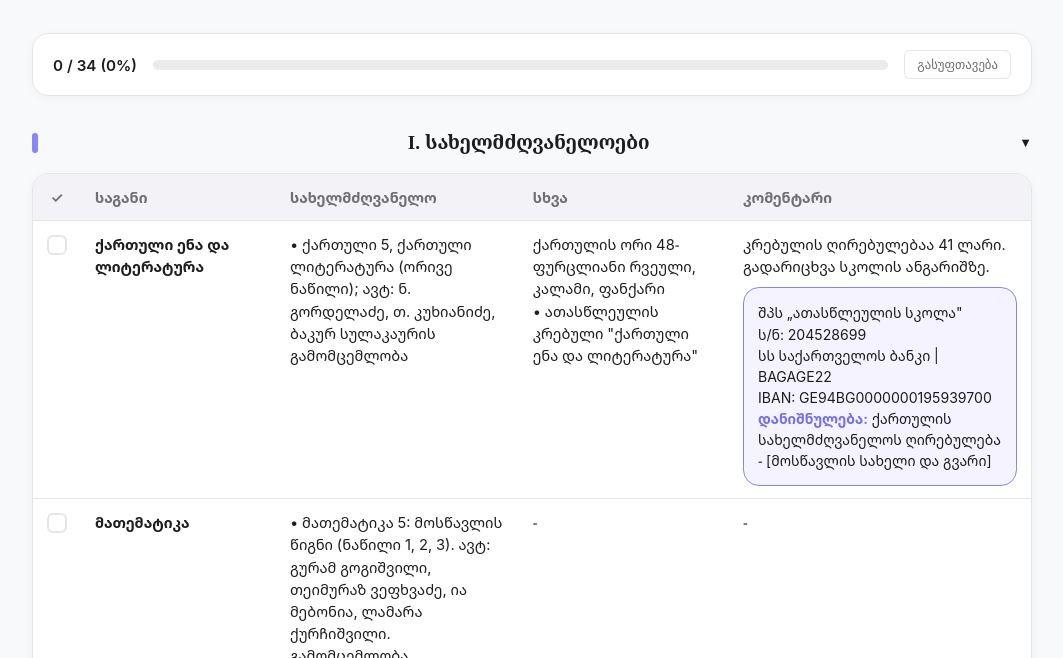
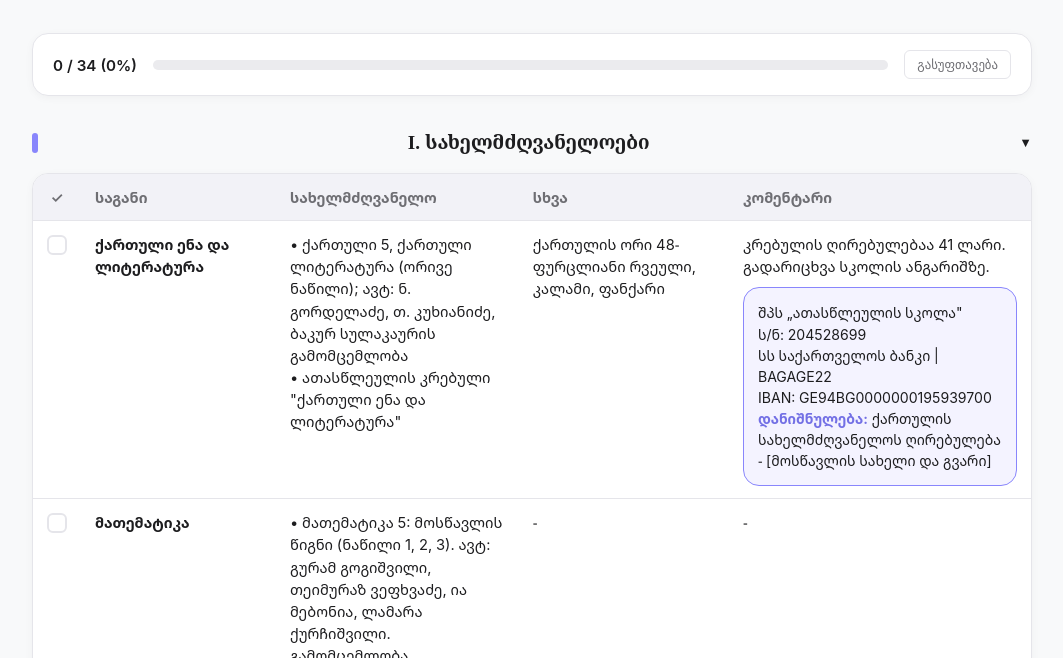
Before and after one commit to Grdemli/resources, a plain HTML site: page grade5.html in a window 1280 px wide. Shown: the part 142-800 px from the top of the page, without its empty margins (108-1171 px from the left). Drawn offline with Linux system fonts and the light colour scheme.

Commit message:
Update grade5.html

```diff
--- a/grade5.html
+++ b/grade5.html
@@ -50,8 +50,8 @@
                 <tr data-id="book-georgian">
                     <td class="check-col"><input type="checkbox" onchange="toggleItem(this)"></td>
                     <td class="item-title"><strong>ქართული ენა და ლიტერატურა</strong></td>
-                    <td>• ქართული 5, ქართული ლიტერატურა (ორივე ნაწილი); ავტ: ნ. გორდელაძე, თ. კუხიანიძე, ბაკურ სულაკაურის გამომცემლობა</td>
-                    <td>ქართულის ორი 48-ფურცლიანი რვეული, კალამი, ფანქარი<br>• ათასწლეულის კრებული "ქართული ენა და ლიტერატურა"</td>
+                    <td>• ქართული 5, ქართული ლიტერატურა (ორივე ნაწილი); ავტ: ნ. გორდელაძე, თ. კუხიანიძე, ბაკურ სულაკაურის გამომცემლობა<br>• ათასწლეულის კრებული "ქართული ენა და ლიტერატურა"</td>
+                    <td>ქართულის ორი 48-ფურცლიანი რვეული, კალამი, ფანქარი</td>
                     <td>
                         კრებულის ღირებულებაა 41 ლარი. გადარიცხვა სკოლის ანგარიშზე.
                         <div class="bank-box">
```
